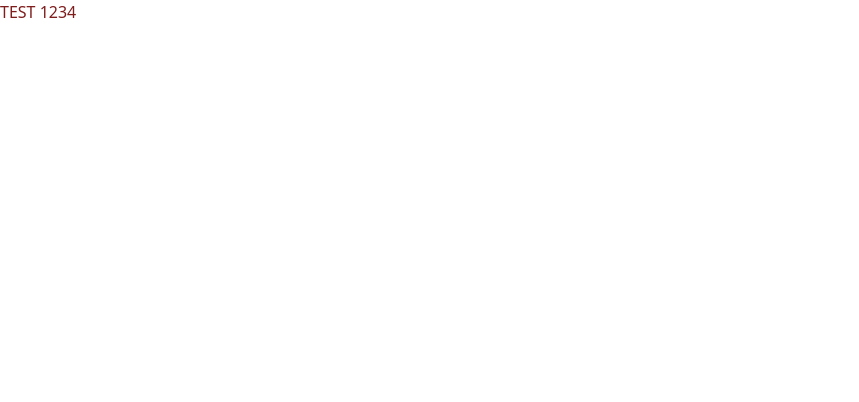
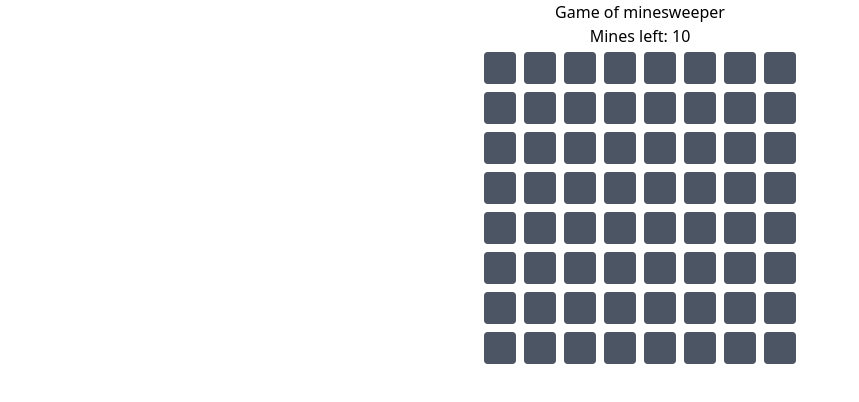
Before and after one commit to lertcz/MineSweeper, a React (Create React App) app: page / in a window 1280 px wide. Shown: the top 402 px of the page, without its empty margins (0-859 px from the left). Built offline with nearby package versions, Linux system fonts and the light colour scheme.

Commit message:
Working version of minesweeper

```diff
--- a/src/App.css
+++ /dev/null
@@ -1,38 +0,0 @@
-.App {
-  text-align: center;
-}
-
-.App-logo {
-  height: 40vmin;
-  pointer-events: none;
-}
-
-@media (prefers-reduced-motion: no-preference) {
-  .App-logo {
-    animation: App-logo-spin infinite 20s linear;
-  }
-}
-
-.App-header {
-  background-color: #282c34;
-  min-height: 100vh;
-  display: flex;
-  flex-direction: column;
-  align-items: center;
-  justify-content: center;
-  font-size: calc(10px + 2vmin);
-  color: white;
-}
-
-.App-link {
-  color: #61dafb;
-}
-
-@keyframes App-logo-spin {
-  from {
-    transform: rotate(0deg);
-  }
-  to {
-    transform: rotate(360deg);
-  }
-}
--- a/src/App.jsx
+++ /dev/null
@@ -1,11 +0,0 @@
-import './App.css';
-
-function App() {
-  return (
-    <div>
-      <h1 class="text">TEST 1234</h1>
-    </div>
-  );
-}
-
-export default App;
--- /dev/null
+++ b/src/components/Board/board.jsx
@@ -0,0 +1,16 @@
+import Tile from "../Tile/tile";
+
+function Board(props) {
+    return (
+        props.tiles.map((tile, i) =>
+        <Tile
+        key={i}
+        index={i}
+        value={tile}
+        handleLeftClick={props.handleLeftClick}
+        handleRightClick={props.handleRightClick}
+        ></Tile>)
+    );
+  }
+
+  export default Board;
--- /dev/null
+++ b/src/components/Tile/tile.css
@@ -0,0 +1,11 @@
+.undiscovered {
+    @apply bg-gray-600
+}
+
+.discovered {
+    @apply bg-gray-200
+}
+
+.tile {
+    @apply w-8 h-8 p-1 rounded m-1
+}
--- /dev/null
+++ b/src/components/Tile/tile.jsx
@@ -0,0 +1,34 @@
+import React from "react";
+import "./tile.css"
+
+//🚩💣
+function Tile(props) {
+    //flagged bomb discovered neighbours
+
+    let theme = props.value[2] ? "tile discovered" : "tile undiscovered"
+
+    let content
+    if(props.value[2]) { // if discovered
+        content = (props.value[3] === 0) ? null : props.value[3] // set it to be invisible else to neighbour count
+        if(props.value[1]) {// draw bomb if discovered
+            content = "💣"
+        }
+    }
+    /* else if(props.value[1]) { // draw bomb hehe
+        content = "💣"
+    } */
+    else { // draw flag if the tile is flagged
+        content = props.value[0] ? "🚩" : null
+    }
+
+    return (
+        <button
+        className={theme}
+        onClick={() => props.handleLeftClick(props.index)}
+        onContextMenu={(e) => props.handleRightClick(props.index, e)}>
+            {content}
+        </button>
+    );
+  }
+
+  export default Tile;
--- a/src/index.css
+++ b/src/index.css
@@ -2,6 +2,10 @@
 @tailwind components;
 @tailwind utilities;
 
-.text {
-  @apply text-red-900
+.BOARD {
+  @apply w-1/6 h-2/6 min-w-max
 }
+
+.centerItems {
+  @apply flex justify-center items-center
+}
--- a/src/index.jsx
+++ b/src/index.jsx
@@ -1,12 +1,12 @@
 import React from 'react';
 import ReactDOM from 'react-dom';
-import './index.css';
-import App from './App';
+//import './index.css';
+import Game from './pages/Game';
 import reportWebVitals from './reportWebVitals';
 
 ReactDOM.render(
   <React.StrictMode>
-    <App />
+    <Game />
   </React.StrictMode>,
   document.getElementById('root')
 );
--- /dev/null
+++ b/src/pages/Game.jsx
@@ -0,0 +1,170 @@
+import React, { useState, useEffect, useReducer } from "react";
+import Board from "../components/Board/board";
+import "../index.css"
+
+const BOMBS = 10
+
+function Game() {
+  //Array.from(Array(2), () => new Array(4))
+  //2 and 4 being first and second dimensions respectively.
+  const [tiles] = useState( Array.from(Array(64), () => Array.from([false, false, false, 0]) ) ) //flagged bomb discovered neighbours
+  const [, forceUpdate] = useReducer(x => x + 1, 0)
+  const [Flags, setFlags] = useState(BOMBS)
+  const [correctGuess, setCG] = useState(0)
+
+  function revealTileAndTilesAround(i) {
+    let row = Math.floor(i / 8)
+    let col = i % 8
+
+    //self
+    if(!tiles[i][0]) { // dont reveal tile if it is flagged
+      tiles[i][2] = true
+    }
+
+    //surroundings
+    if(tiles[i][3] === 0) {
+      for (let r = -1; r <= 1; r++) {
+        for (let c = -1; c <= 1; c++) {
+          let position = ((row+r) * 8 + col+c) // flatten the array again
+          let notSelf = (r !== 0 || c !== 0) // not pointing on it self
+          let indexInBounds = 0 <= row+r && row+r <= 7 && 0 <= col+c && col+c <= 7 // check if the index is in bounds
+
+          if(indexInBounds && notSelf) {  // compare all limits
+            if(!tiles[position][2]) { // check if tile is not found
+              revealTileAndTilesAround(position)
+            }
+          }
+        }
+      }
+    }
+  }
+
+  function flagTile(i) {
+    if(!tiles[i][2]) {
+      tiles[i][0] = !tiles[i][0]
+
+      // change flag count
+      if(tiles[i][0]) {
+        setFlags(Flags - 1)
+      }
+      else {
+        setFlags(Flags + 1)
+      }
+
+      // correct flag placement
+      if(tiles[i][0] && tiles[i][1]) { // increment correct guesses if tile is bomb
+        setCG(correctGuess + 1)
+      }
+      else if(!tiles[i][0] && tiles[i][1]) { // decrement correct guesses if the flag is removed
+        setCG(correctGuess - 1)
+      }
+    }
+  }
+
+  function revealBombs() {
+    for(let i = 0; i < 64; i++) {
+      if(tiles[i][1] && !tiles[i][2]) { // if tile is bomb and is not discovered
+        if(!tiles[i][0]){ // not flagged
+          tiles[i][2] = true // reveal tile
+        }
+      }
+
+      if(tiles[i][0] && !tiles[i][1]) {
+        tiles[i][2] = true
+        tiles[i][3] = "❌"
+      }
+    }
+    alert("You lost the game\nrestart the page")
+  }
+
+  function checkIfPlayerWin() {
+    if(correctGuess === BOMBS-1) {
+      alert("You won the game\nrestart the page")
+    }
+  }
+
+  function handleLeftClick(i) {
+    if(!tiles[i][0]) {
+      if(tiles[i][1]) {
+        revealBombs()
+      }
+      else{
+        revealTileAndTilesAround(i)
+      }
+    }
+
+    forceUpdate()
+  }
+
+  function handleRightClick(i, e) {
+    e.preventDefault()
+    flagTile(i)
+
+    checkIfPlayerWin()
+
+    forceUpdate()
+  }
+
+  useEffect(() => {
+    function plantBombs(bombCount) {
+      let bombs = 0
+      while(bombs < bombCount) {
+        let randNum = Math.floor(Math.random() * tiles.length)
+
+        if(!tiles[randNum][1]) {
+          tiles[randNum][1] = true
+          bombs += 1
+        }
+      }
+
+    }
+
+    function findCloseBombs() {
+      for(let i = 0; i < 64; i++) {
+        let row = Math.floor(i / 8)
+        let col = i % 8
+
+        let count = 0
+        for (let r = -1; r <= 1; r++) {
+          for (let c = -1; c <= 1; c++) {
+            let position = ((row+r) * 8 + col+c) // flatten the array again
+            let notSelf = (r !== 0 || c !== 0) // not pointing on it self
+            let indexInBounds = 0 <= row+r && row+r <= 7 && 0 <= col+c && col+c <= 7 // check if the index is in bounds
+
+            if(indexInBounds && notSelf) {  // compare all limits
+              if(tiles[position][1]) {
+                count += 1
+              }
+            }
+          }
+        }
+        tiles[i][3] = count // set the amount of bombs nearby
+      }
+    }
+
+    plantBombs(BOMBS)
+    findCloseBombs()
+
+    forceUpdate()
+  },[tiles]);
+
+  return (
+    <div className="w-screen h-screen">
+      <div className="centerItems">
+        <h1>Game of minesweeper</h1>
+      </div>
+
+      <div className="centerItems">
+        <h2>{"Mines left: " + String(Flags)}</h2>
+      </div>
+
+      <div className="centerItems">
+        <div className="BOARD grid grid-rows-8 grid-cols-8">
+          <Board tiles={tiles} handleLeftClick={handleLeftClick} handleRightClick={handleRightClick} />
+        </div>
+      </div>
+    </div>
+  );
+}
+
+export default Game;
```
Also changed, not shown: src/icon.jpg (added), src/logo.svg (deleted).
